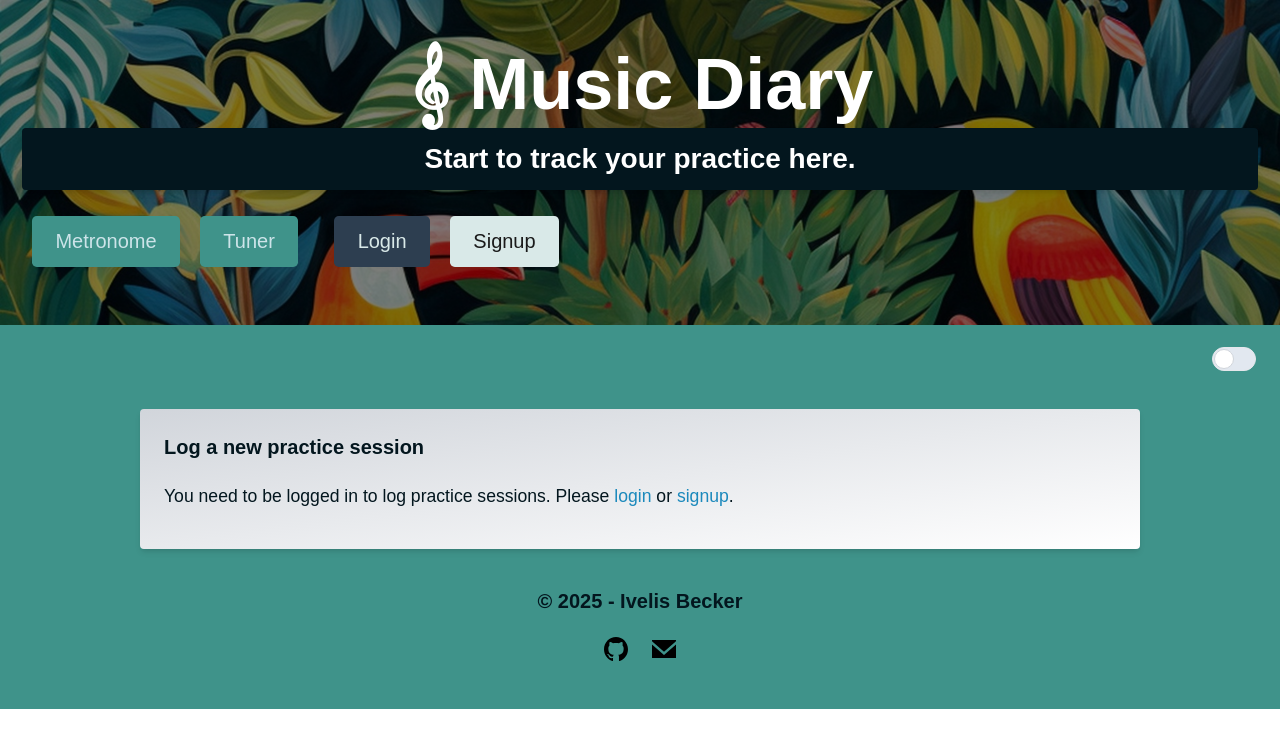
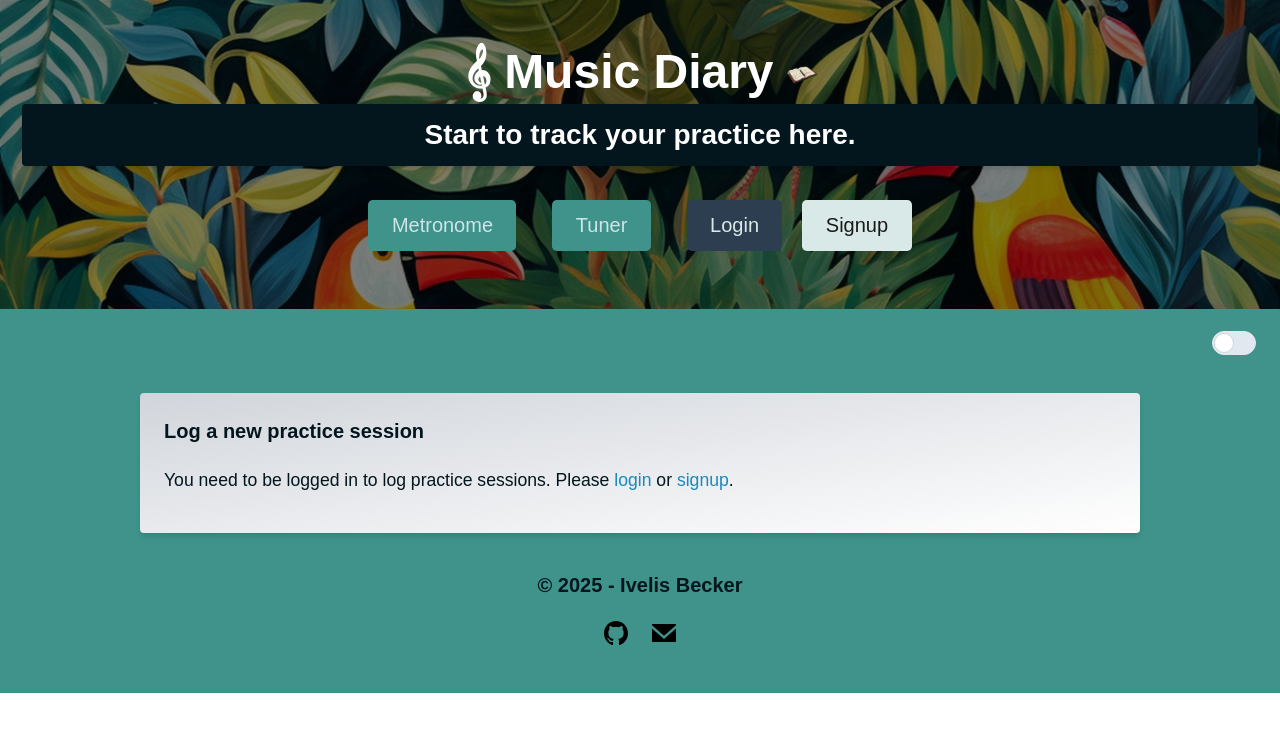
Before and after one commit to I-0110/musicDiary, a React (Vite) app in the folder client/: page / in a window 1280 px wide. Shown: the top 748 px of the page. Built offline with nearby package versions, Linux system fonts and the light colour scheme; no server answers.

Commit message:
Added logo

```diff
--- a/client/index.html
+++ b/client/index.html
@@ -2,7 +2,7 @@
 <html lang="en">
   <head>
     <meta charset="UTF-8" />
-    <link rel="icon" type="image/svg+xml" href="/music.svg" />
+    <link rel="icon" type="image/svg+xml" href="/diary.svg" />
     <meta name="viewport" content="width=device-width, initial-scale=1.0" />
     <title>Music Diary</title>
   </head>
--- a/client/src/components/Header/index.tsx
+++ b/client/src/components/Header/index.tsx
@@ -1,5 +1,5 @@
 import { Link } from 'react-router-dom';
-import { type MouseEvent} from 'react';
+import { type MouseEvent } from 'react';
 import Auth from '../../utils/auth';
 
 const Header = () => {
@@ -7,21 +7,29 @@ const Header = () => {
     event.preventDefault();
     Auth.logout();
   };
+
   return (
     <header className="relative bg-[url('/jungle.jpg')] bg-cover bg-top py-12 px-4 text-center">
       <div className="absolute inset-0 bg-black/50 dark:bg-black/70 z-0" />
       <div className="relative z-10 text-center">
-        <Link className="text-light" to="/">
-          <h1 className="text-7xl font-bold text-white dark:text-dark-accent">
-            𝄞 Music Diary
-          </h1>
+      <Link to="/" className="flex items-center justify-center gap-4 text-light">
+          <div className="flex items-center gap-3">
+            <h1 className="text-5xl font-bold text-white dark:text-dark-accent">
+              𝄞 Music Diary
+            </h1>
+            <img
+              src="/diary.svg"
+              alt="Logo"
+              className="h-8 w-auto animate-bounce"
+            />
+          </div>
         </Link>
         <Link className="text-light" to="/">
           <p className="bg-dark-background text-white px-6 py-2 rounded shadow-md hover:opacity-90 transition" style={{ fontSize: '1.75rem', fontWeight: '700' }}>
             Start to track your practice here.
           </p>
         </Link>
-        <div className='flex items-center space-x-4'>
+        <div className='flex flex-col items-center gap-4 mt-6 sm:flex-row sm:flex-wrap sm:justify-center sm:gap-4'>
           <Link className='btn btn-lg m-2 bg-light-accent text-dark-text hover:brightness-110 transition' to="/metronome">
             Metronome
           </Link>
```
Also changed, not shown: client/public/diary.svg (added), client/public/music.svg (deleted).
